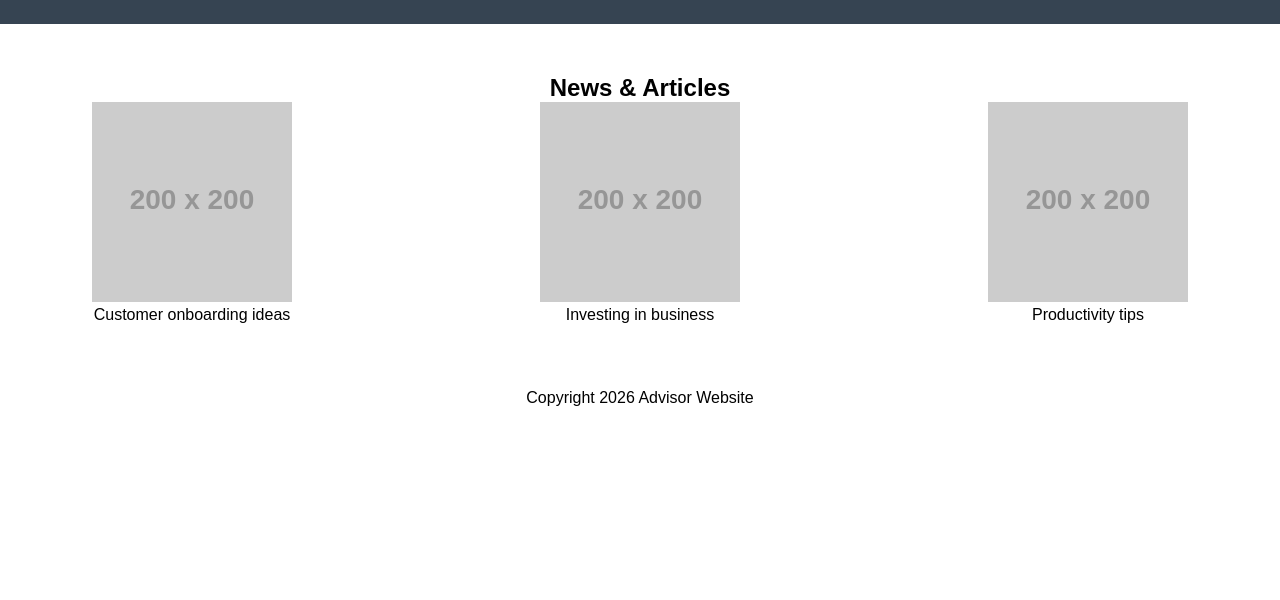
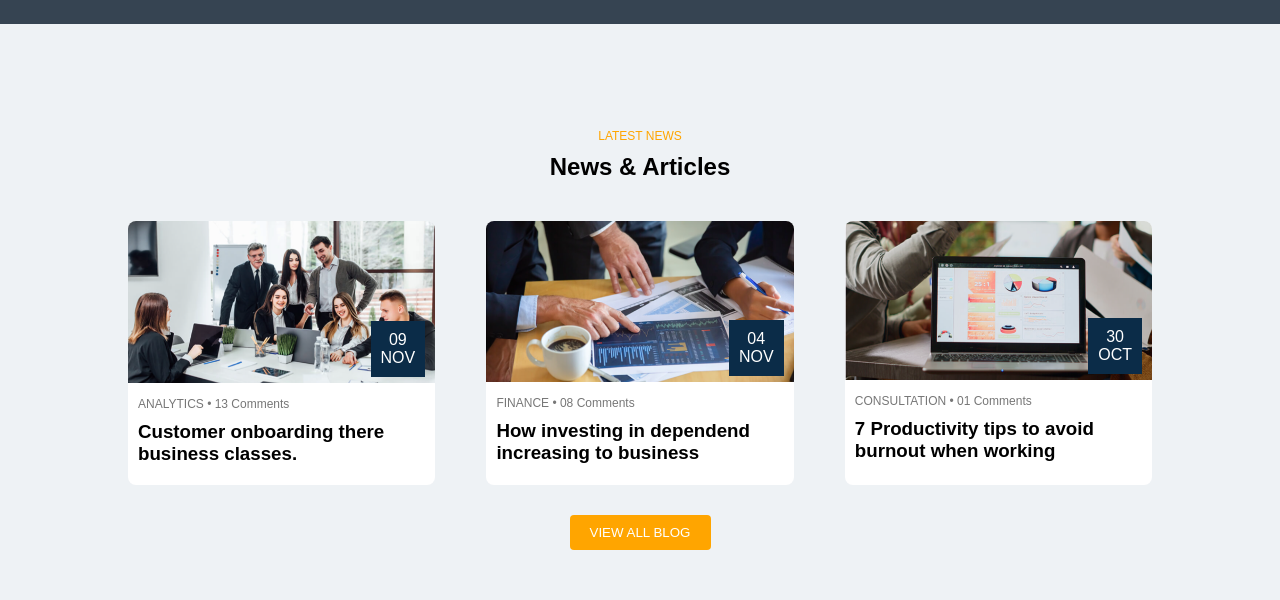
Before and after one commit to amritansh333/W3TASK, a plain HTML site: page index.html in a window 1280 px wide. Shown: the part 3305-3905 px from the top of the page. Before the commit the page ends 3727 px from the top, so only its background shows below. Drawn offline with Linux system fonts and the light colour scheme; grey boxes are pictures that could not be loaded; placeholder pictures from the web are drawn by us.

Commit message:
added blogs

```diff
--- a/index.html
+++ b/index.html
@@ -288,31 +288,45 @@
 
 </section>
 
+<section class="blog">
 
-<section class="blog">
-    <h2>News & Articles</h2>
+<p class="small-title">LATEST NEWS</p>
+<h2>News & Articles</h2>
 
+<div class="blog-container">
+    <div class="blog-card">
+        <div class="img-box">
+            <img src="images/blog1.png">
+            <div class="date">09<br>NOV</div>
+        </div>
 
-<div class="blog-box">
+        <p class="top">ANALYTICS • 13 Comments</p>
+        <h3>Customer onboarding there business classes.</h3>
+    </div>
     <div class="blog-card">
-        <img src="https://via.placeholder.com/200">
-        <p>Customer onboarding ideas</p>
+        <div class="img-box">
+            <img src="images/blog2.png">
+            <div class="date">04<br>NOV</div>
+        </div>
+
+        <p class="top">FINANCE • 08 Comments</p>
+        <h3>How investing in dependend increasing to business</h3>
     </div>
 
     <div class="blog-card">
-        <img src="https://via.placeholder.com/200">
-        <p>Investing in business</p>
+        <div class="img-box">
+            <img src="images/blog3.png">
+            <div class="date">30<br>OCT</div>
+        </div>
+
+        <p class="top">CONSULTATION • 01 Comments</p>
+        <h3>7 Productivity tips to avoid burnout when working</h3>
     </div>
 
-    <div class="blog-card">
-        <img src="https://via.placeholder.com/200">
-        <p>Productivity tips</p>
-    </div>
 </div>
 
-
+<button class="blog-btn">VIEW ALL BLOG</button>
 </section>
-
 
 <footer>
     <p>Copyright 2026 Advisor Website</p>
--- a/style.css
+++ b/style.css
@@ -480,18 +480,67 @@ text-align:right;
 }
 
 .blog {
+background: #eef2f5;
 text-align: center;
-padding: 50px 0;
+padding: 80px 0;
 }
 
-.blog-box {
+.blog h2 {
+margin-bottom: 40px;
+}
+
+.blog-container {
+width: 80%;
+margin: auto;
 display: flex;
 justify-content: space-between;
 }
 
 .blog-card {
 width: 30%;
+background: white;
+border-radius: 8px;
+overflow: hidden;
+text-align: left;
 }
+
+.img-box {
+position: relative;
+}
+
+.img-box img {
+width: 100%;
+}
+
+.date {
+position: absolute;
+bottom: 10px;
+right: 10px;
+background: #0b2c48;
+color: white;
+padding: 10px;
+text-align: center;
+}
+
+.top {
+font-size: 12px;
+color: #777;
+padding: 10px;
+}
+
+.blog-card h3 {
+padding: 0 10px 20px;
+}
+
+.blog-btn {
+margin-top: 30px;
+padding: 10px 20px;
+background: orange;
+border: none;
+color: white;
+border-radius: 4px;
+}
+
 
 footer {
 
```
Also changed, not shown: images/blog1.png (added), images/blog2.png (added), images/blog3.png (added).
